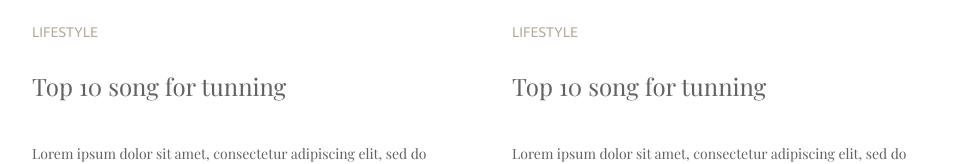
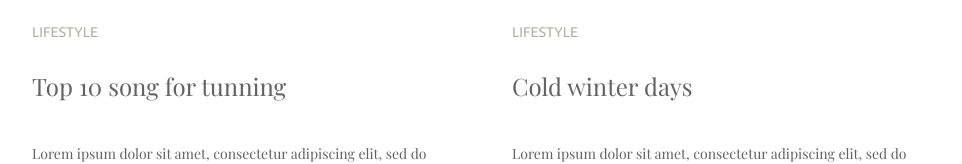
Before and after one commit to alexandarrt1611/photography-blog, a plain HTML site: page index.html in a window 1280 px wide. Shown: the part 3266-3430 px from the top of the page, without its empty margins (158-1120 px from the left). Drawn offline with nearby package versions, Linux system fonts and the light colour scheme.

Commit message:
Add files via upload

```diff
--- a/index.html
+++ b/index.html
@@ -82,7 +82,7 @@
 					<p>Picture of road</p>
 				</div>
 				<h4>lifestyle</h4>
-				<h2>Top 10 song for tunning</h2>
+				<h2>Cold winter days</h2>
 				<p>
 					Lorem ipsum dolor sit amet, consectetur adipiscing elit, sed do eiusmod tempor incididunt ut labore et dolore magna aliqua. Ut enim ad minim veniam, quis nostrud exercitation ullamco laboris
 				</p>
```
